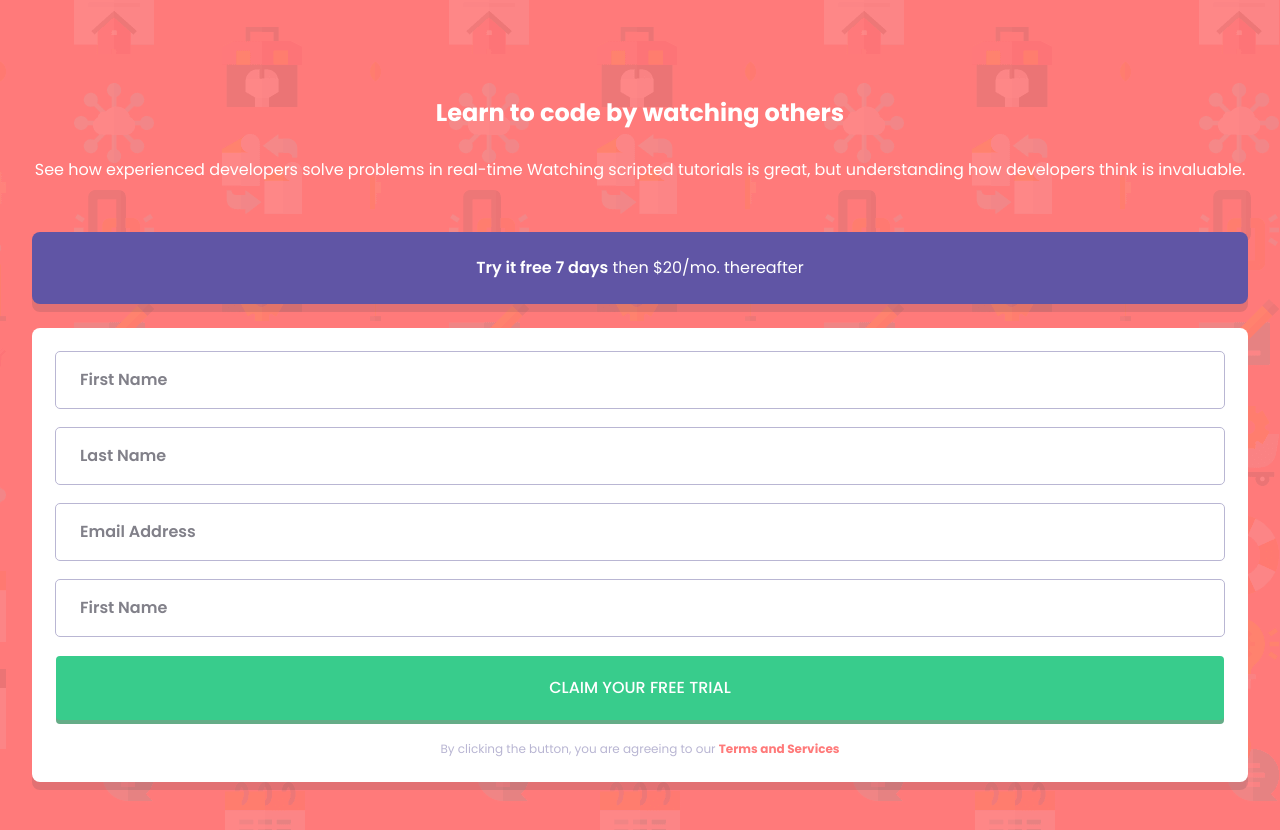
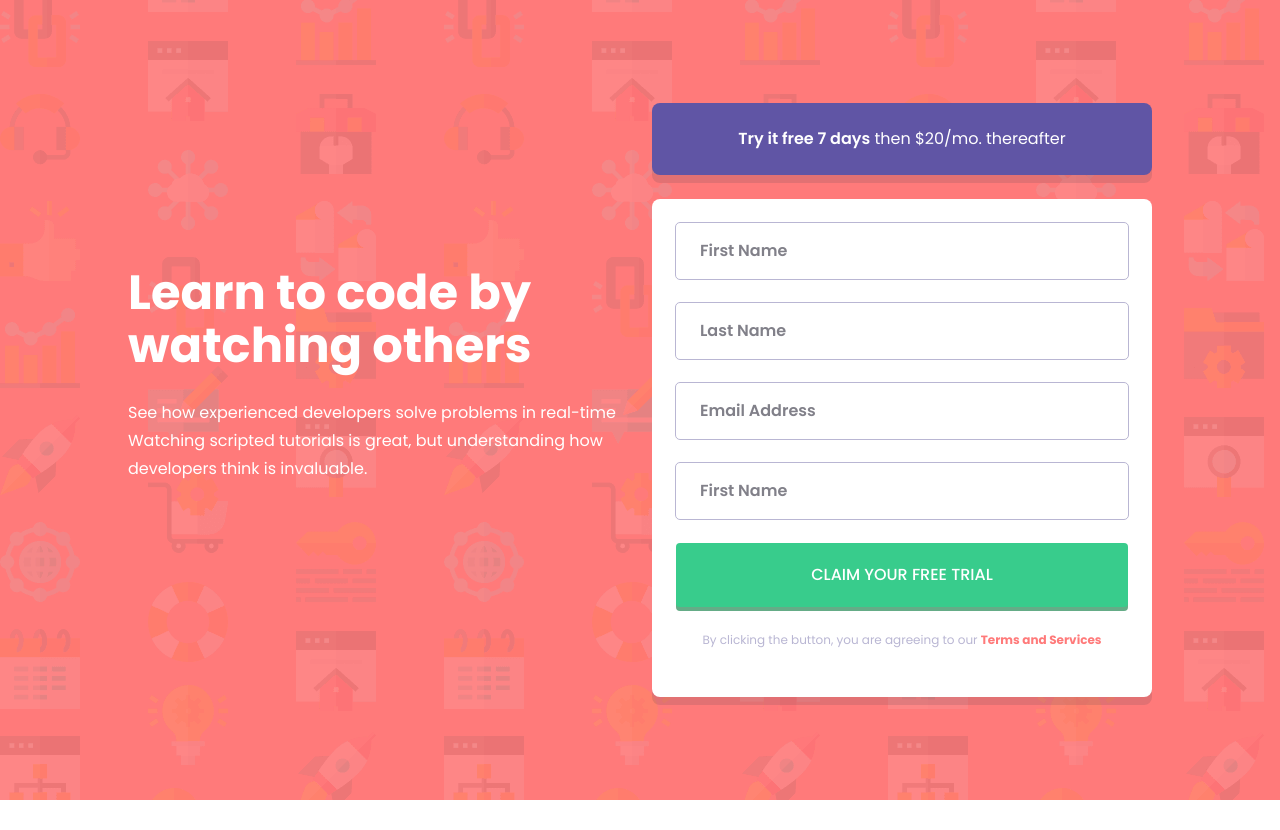
Before and after one commit to Beginneraboutlife116/fem-intro-component-with-signup-form, a Next.js app: page / in a window 1280 px wide. After the commit the page ends 800 px from the top, so only its background shows below. Built offline with nearby package versions, Linux system fonts and the light colour scheme.

Commit message:
finish desktop layout and styles

```diff
--- a/components/pages/login/index.tsx
+++ b/components/pages/login/index.tsx
@@ -1,5 +1,5 @@
 import { useState, FormEventHandler, ChangeEventHandler } from "react"
-import { determineEmptyString, determineValidateEmail } from '../../utilities'
+import { determineEmptyString, determineValidateEmail } from "../../utilities"
 import styles from "./login.module.scss"
 import FormItem from "../../formItem"
 
@@ -19,6 +19,7 @@ const initialFormData: formData = {
 
 const LoginPage = () => {
   const [formData, setFormData] = useState(initialFormData)
+  const [disabled, setDisabled] = useState(false)
 
   const handleChange: ChangeEventHandler<HTMLInputElement> = (event) => {
     const { name, value } = event.target
@@ -29,20 +30,24 @@ const LoginPage = () => {
   }
 
   const handleSubmit: FormEventHandler = (e) => {
+    // TODO: set button disabled when user delete `require` in HTML intentionally
     e.preventDefault()
   }
+
   return (
-    <div className={`pi-4 pbs-12 pbe-6 ${styles["login-page"]}`}>
-      <section className="mbe-6">
-        <h1 className="mbe-3 pi-2">Learn to code by watching others</h1>
+    <div className={`pi-4 pbe-6 ${styles["login-page"]}`}>
+      <div className={styles["login-page__wrapper"]}>
+        <section className={`mbe-6 ${styles["login-page__description"]}`}>
+          <h1 className="mbe-3">Learn to code by watching others</h1>
           <p className="line-height">
             See how experienced developers solve problems in real-time Watching
-          scripted tutorials is great, but understanding how developers think is
-          invaluable.
+            scripted tutorials is great, but understanding how developers think
+            is invaluable.
           </p>
         </section>
         <main>
-        <div className={`radius shadow mbe-3 ${styles["login-page__banner"]}`}>
+          <div
+            className={`radius shadow mbe-3 ${styles["login-page__banner"]}`}>
             <p>
               <em>Try it free 7 days</em> then $20/mo. thereafter
             </p>
@@ -103,7 +108,9 @@ const LoginPage = () => {
                 errorMessage="Password cannot be empty"
                 errorMessageStyle={styles.error__message}
               />
-            <button type="submit">CLAIM YOUR FREE TRIAL</button>
+              <button type="submit" disabled={disabled}>
+                CLAIM YOUR FREE TRIAL
+              </button>
               <p className={styles["login-page__statement"]}>
                 By clicking the button, you are agreeing to our{" "}
                 <a href="#">Terms and Services</a>
@@ -112,6 +119,7 @@ const LoginPage = () => {
           </div>
         </main>
       </div>
+    </div>
   )
 }
 
--- a/components/pages/login/login.module.scss
+++ b/components/pages/login/login.module.scss
@@ -4,6 +4,30 @@
   min-height: 100dvh;
   background-image: url("../../../public/images/bg-intro-mobile.png");
   background-color: map-get($map: $colors, $key: primary-red);
+  padding-block-start: 6rem;
+
+  @media (width >= 70rem) {
+    padding: 0;
+    background-image: url("../../../public/images/bg-intro-desktop.png");
+    display: grid;
+    place-content: center;
+  }
+
+  &__description {
+    padding-inline: 1rem;
+
+    @media (width >= 70rem) {
+      display: grid;
+      align-content: center;
+      text-align: left;
+      padding-inline: 0;
+
+      & h1 {
+        font-size: 3rem;
+        line-height: 1.1;
+      }
+    }
+  }
 
   &__banner {
     background-color: map-get($map: $colors, $key: accent);
@@ -15,7 +39,7 @@
     padding: 1.5rem;
     background-color: white;
     display: grid;
-    gap: 1.25rem;
+    gap: clamp(1.25rem, calc(-0.5rem + 2.5vw), 1.75rem);
 
     & button {
       background-color: map-get($map: $colors, $key: primary-green);
@@ -29,6 +53,14 @@
       &:where(:focus, :focus-visible, :focus-within) {
         outline: 1px solid rgba(#65ac87, 1);
       }
+
+      &:disabled {
+        background-color: map-get($map: $colors, $key: secondary-green);
+      }
+    }
+
+    @media (width >= 70rem) {
+      padding-block-end: 3rem;
     }
   }
 
@@ -59,6 +91,18 @@
       color: map-get($map: $colors, $key: primary-red);
     }
   }
+
+  &__wrapper {
+    width: min(100%, 30rem);
+    margin-inline: auto;
+
+    @media (width >= 70rem) {
+      width: 80%;
+      display: grid;
+      gap: clamp(1rem, calc(-2.5rem + 5vw), 2rem);
+      grid-template-columns: repeat(2, 1fr);
+    }
+  }
 }
 
 .error {
@@ -72,9 +116,10 @@
   &__message {
     position: absolute;
     font-size: 0.75rem;
+    font-weight: 500;
     color: map-get($map: $colors, $key: primary-red);
     right: 0;
-    top: 100%;
+    top: calc(100% + .25em);
     font-style: italic;
   }
 }
--- a/styles/_variables.scss
+++ b/styles/_variables.scss
@@ -3,7 +3,8 @@ $colors: (
   primary-green: hsl(154, 59%, 51%),
   accent: hsl(248, 32%, 49%),
   neutral-400: hsl(249, 10%, 26%),
-  neutral-700: hsl(246, 25%, 77%)
+  neutral-700: hsl(246, 25%, 77%),
+  secondary-green: #92E0B7
 );
 
 $fw-400: 400;
```
Lines whose indentation alone changed are shown as unchanged.
